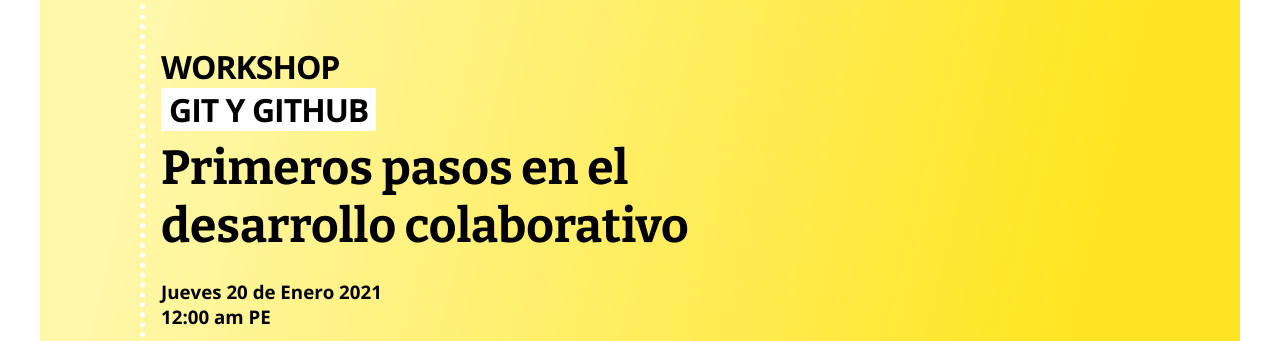
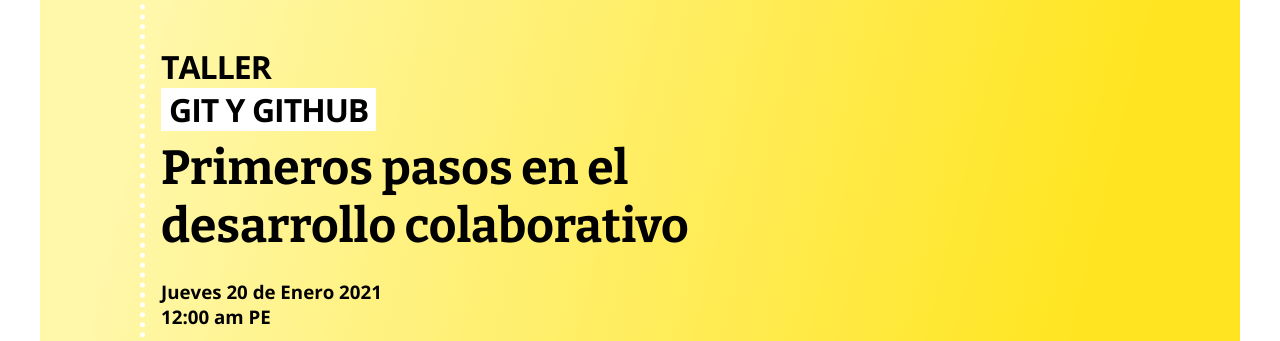
Before and after one commit to merycardenas27/Workshop-Git-and-Github, a plain HTML site: page 1-Beginner/index.html in a window 1280 px wide. Shown: the part 115-456 px from the top of the page. Drawn offline with nearby package versions, Linux system fonts and the light colour scheme.

Commit message:
fix(banner): Update H1 text

```diff
--- a/1-Beginner/index.html
+++ b/1-Beginner/index.html
@@ -20,7 +20,7 @@
       <div id="content">
         <!-- title -->
         <h1>
-          Workshop
+          Taller
           <br>
           <span class="highlighter">Git y Github</span>
         </h1>
```
